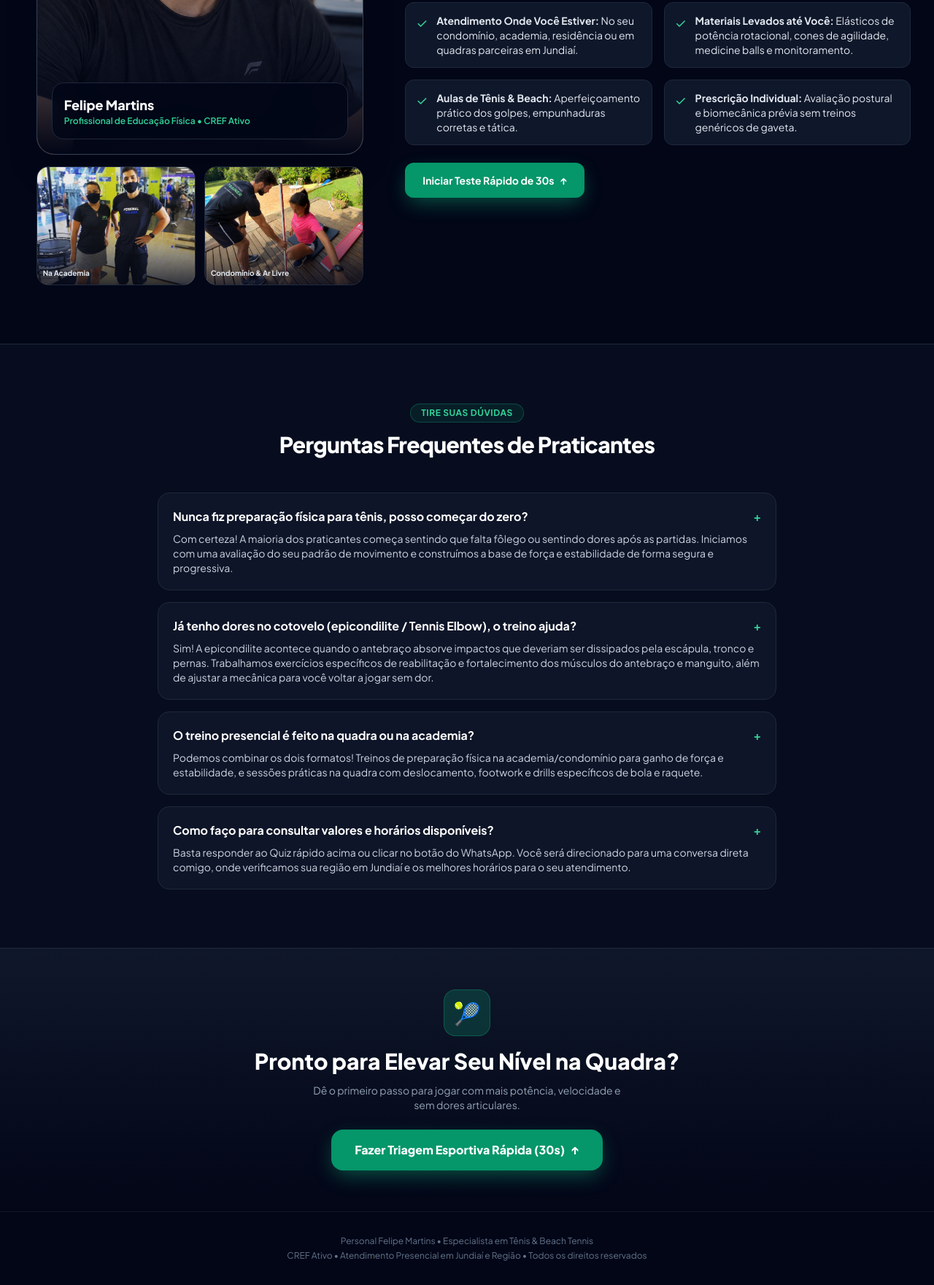
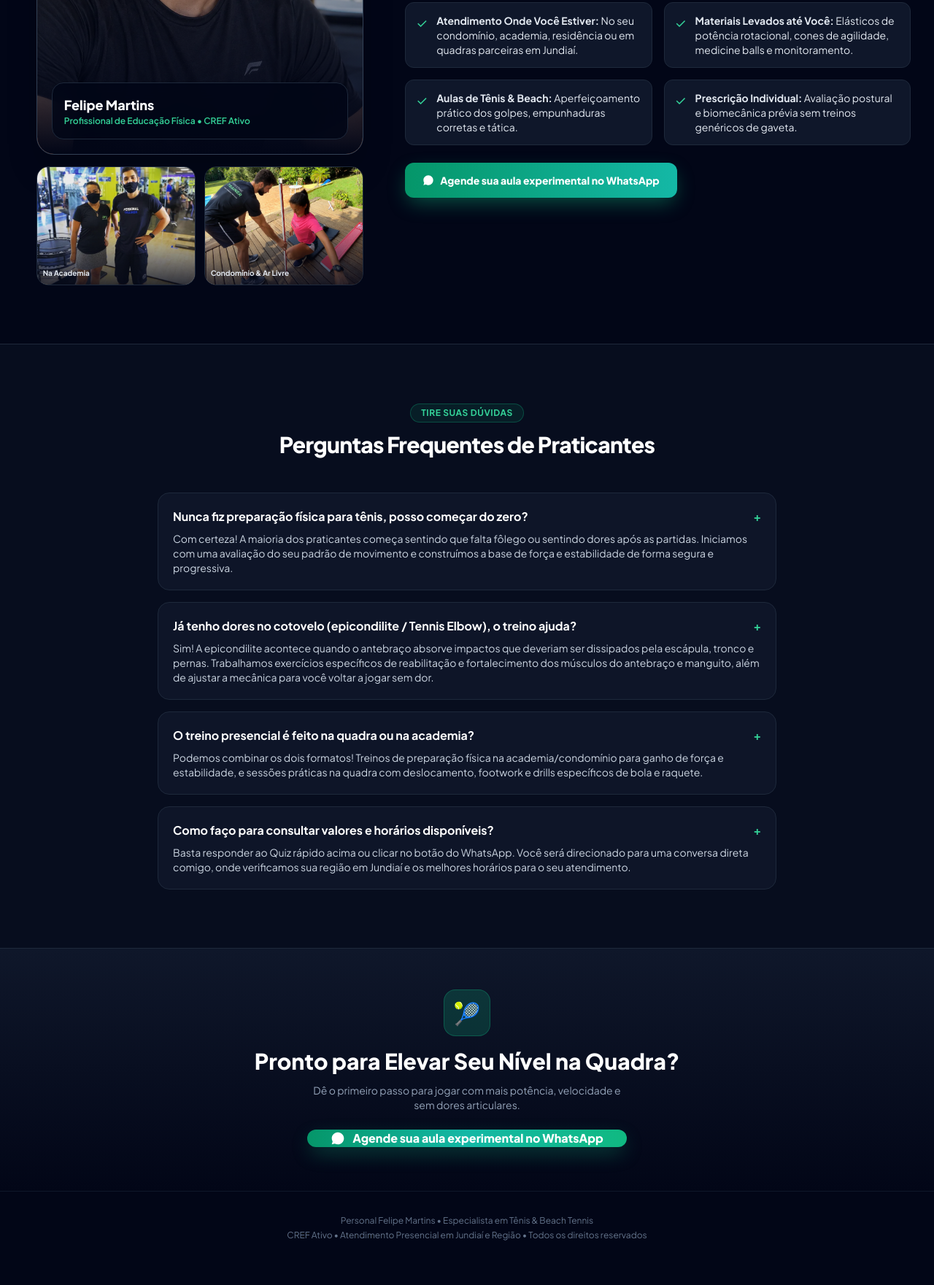
Before and after one commit to felipemartins008-create/personaltenis, a website: page public/index.html in a window 1280 px wide. Shown: the part 2864-4625 px from the top of the page at 73% size. After the commit the page ends 4597 px from the top, so only its background shows below. Drawn offline with nearby package versions, Linux system fonts and the light colour scheme.

Commit message:
feat: direcionar todos os botoes de CTA diretamente para o WhatsApp de agendamento de aula experimental

```diff
--- a/public/index.html
+++ b/public/index.html
@@ -850,10 +850,14 @@
             </div>
           </div>
 
-          <a href="#quiz-section"
-             class="inline-flex items-center gap-2 px-6 py-3.5 rounded-xl bg-emerald-600 hover:bg-emerald-500 text-white font-bold text-sm shadow-glow-emerald transition-all">
-            <span>Iniciar Teste Rápido de 30s</span>
-            <span>↑</span>
+          <a href="https://wa.me/5511961343759?text=Ol%C3%A1%20Felipe!%20Gostaria%20de%20agendar%20uma%20aula%20experimental%20de%20T%C3%AAnis%20com%20voc%C3%AA."
+             target="_blank"
+             rel="noopener noreferrer"
+             class="btn-shimmer inline-flex items-center gap-2 px-6 py-3.5 rounded-xl bg-gradient-to-r from-emerald-600 to-teal-500 hover:from-emerald-500 hover:to-teal-400 text-white font-extrabold text-sm shadow-glow-emerald transition-all transform hover:-translate-y-0.5 active:scale-95 group">
+            <svg class="w-4 h-4 fill-current shrink-0 text-white group-hover:scale-110 transition-transform" viewBox="0 0 24 24">
+              <path d="M12.031 6.172c-3.181 0-5.767 2.586-5.768 5.766-.001 1.298.38 2.27 1.019 3.287l-.582 2.128 2.182-.573c.978.58 1.911.928 3.145.929 3.178 0 5.767-2.587 5.768-5.766.001-3.187-2.575-5.77-5.764-5.771zm3.392 8.244c-.144.405-.837.774-1.17.824-.299.045-.677.063-1.092-.069-.252-.08-.575-.187-.988-.365-1.739-.751-2.874-2.502-2.961-2.617-.087-.116-.708-.94-.708-1.793s.448-1.273.607-1.446c.159-.173.346-.217.462-.217l.332.006c.106.005.249-.04.39.298.144.347.491 1.2.534 1.287.043.087.072.188.014.304-.058.116-.087.188-.173.289l-.26.304c-.087.086-.177.18-.076.353.101.173.45 0.742.966 1.201.664.591 1.224.774 1.397.86.173.086.275.072.376-.044.101-.116.433-.506.549-.679.116-.173.231-.145.39-.087s1.011.477 1.184.564.289.13.332.202c.043.073.043.42-.101.825zM12 2C6.477 2 2 6.477 2 12c0 1.891.524 3.662 1.435 5.179L2 22l4.957-1.398A9.957 9.957 0 0012 22c5.523 0 10-4.477 10-10S17.523 2 12 2z"/>
+            </svg>
+            <span>Agende sua aula experimental no WhatsApp</span>
           </a>
         </div>
 
@@ -935,10 +939,14 @@
       <p class="text-sm text-slate-400 mb-6 max-w-md mx-auto">
         Dê o primeiro passo para jogar com mais potência, velocidade e sem dores articulares.
       </p>
-      <a href="#quiz-section"
-         class="btn-shimmer inline-flex items-center gap-2 px-8 py-4 rounded-2xl bg-emerald-600 hover:bg-emerald-500 text-white font-extrabold text-base shadow-glow-emerald transition-all transform hover:-translate-y-0.5">
-        <span>Fazer Triagem Esportiva Rápida (30s)</span>
-        <span>↑</span>
+      <a href="https://wa.me/5511961343759?text=Ol%C3%A1%20Felipe!%20Gostaria%20de%20agendar%20uma%20aula%20experimental%20de%20T%C3%AAnis%20com%20voc%C3%AA."
+         target="_blank"
+         rel="noopener noreferrer"
+         class="btn-shimmer inline-flex items-center gap-2.5 px-8 py-4.5 rounded-2xl bg-gradient-to-r from-emerald-600 via-teal-500 to-emerald-500 hover:from-emerald-500 hover:to-teal-400 text-white font-extrabold text-base shadow-glow-emerald transition-all transform hover:-translate-y-0.5 active:scale-95 group">
+        <svg class="w-5 h-5 fill-current shrink-0 text-white group-hover:scale-110 transition-transform" viewBox="0 0 24 24">
+          <path d="M12.031 6.172c-3.181 0-5.767 2.586-5.768 5.766-.001 1.298.38 2.27 1.019 3.287l-.582 2.128 2.182-.573c.978.58 1.911.928 3.145.929 3.178 0 5.767-2.587 5.768-5.766.001-3.187-2.575-5.77-5.764-5.771zm3.392 8.244c-.144.405-.837.774-1.17.824-.299.045-.677.063-1.092-.069-.252-.08-.575-.187-.988-.365-1.739-.751-2.874-2.502-2.961-2.617-.087-.116-.708-.94-.708-1.793s.448-1.273.607-1.446c.159-.173.346-.217.462-.217l.332.006c.106.005.249-.04.39.298.144.347.491 1.2.534 1.287.043.087.072.188.014.304-.058.116-.087.188-.173.289l-.26.304c-.087.086-.177.18-.076.353.101.173.45 0.742.966 1.201.664.591 1.224.774 1.397.86.173.086.275.072.376-.044.101-.116.433-.506.549-.679.116-.173.231-.145.39-.087s1.011.477 1.184.564.289.13.332.202c.043.073.043.42-.101.825zM12 2C6.477 2 2 6.477 2 12c0 1.891.524 3.662 1.435 5.179L2 22l4.957-1.398A9.957 9.957 0 0012 22c5.523 0 10-4.477 10-10S17.523 2 12 2z"/>
+        </svg>
+        <span>Agende sua aula experimental no WhatsApp</span>
       </a>
     </div>
   </section>
```
